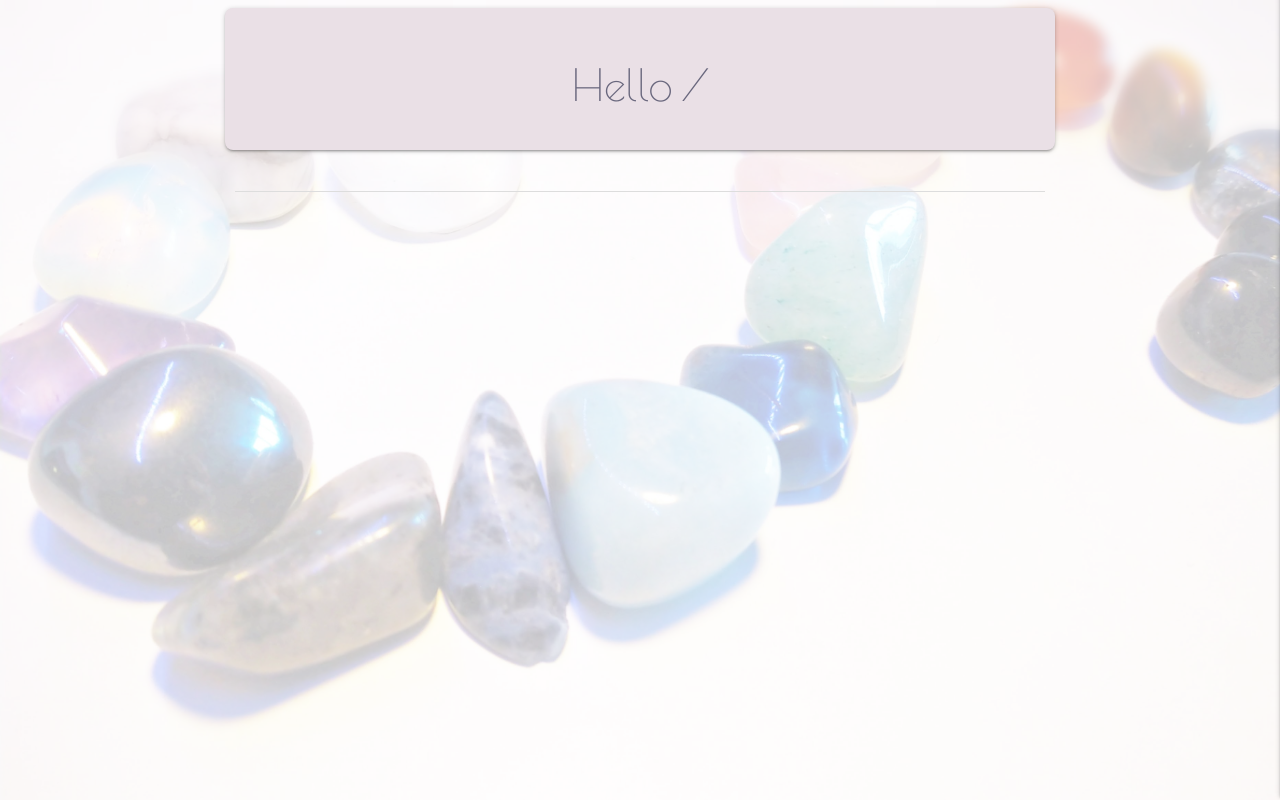
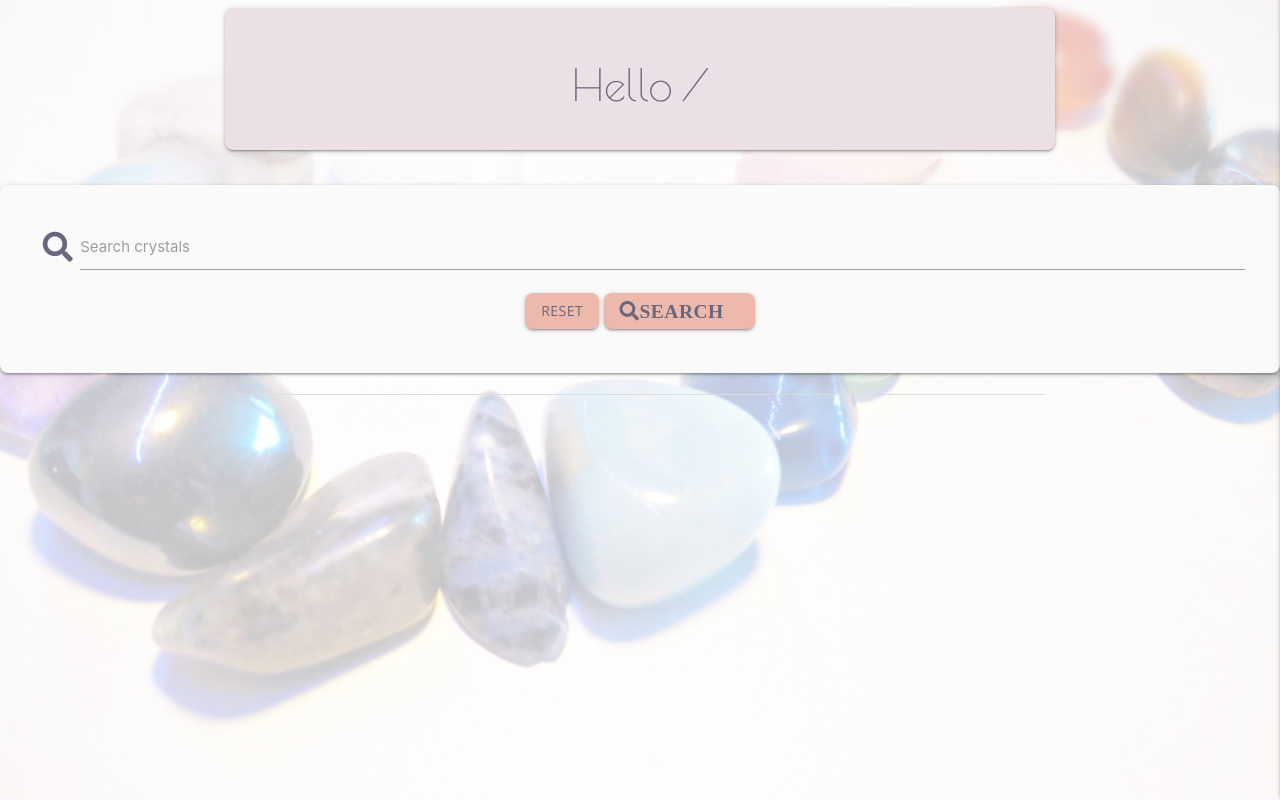
Before and after one commit to Code-Institute-Submissions/Mjau83-myCrystals_AugResub, a Flask app: page /crystals in a window 1280 px wide. Shown: the part 64-864 px from the top of the page. Run offline with Flask 2, Linux system fonts and the light colour scheme; data that the repository does not hold is empty; some libraries are stand-ins or nearby versions.

Commit message:
Create search_form.html and add functionallity

```diff
--- a/app.py
+++ b/app.py
@@ -26,6 +26,13 @@ def index():
 @app.route("/crystals")
 def view_crystals():
     crystals = list(mongo.db.crystals.find())
+    return render_template("pages/crystals.html", crystals=crystals)
+
+
+@app.route("/search", methods=["GET", "POST"])
+def search():
+    query = request.form.get("query")
+    crystals = list(mongo.db.crystals.find({"$text": {"$search": query}}))
     return render_template("pages/crystals.html", crystals=crystals)
 
 
@@ -143,7 +150,7 @@ def edit_crystal(crystal_id):
 
     crystal = mongo.db.crystals.find_one({"_id": ObjectId(crystal_id)})
     chakras = mongo.db.crystals.find().sort("chakras", 1)
-    return render_template("pages/view_crystals.html", crystal=crystal, chakras=chakras)
+    return render_template("pages/edit_crystal.html", crystal=crystal, chakras=chakras)
 
 
 @app.route("/delete_crystal/<crystal_id>")
--- /dev/null
+++ b/templates/components/forms/search_form.html
@@ -0,0 +1,15 @@
+<form action="{{ url_for('search') }}" method="POST" class="col s12 md6">
+    <div class="row center-align">
+        <div class="input-field col s12 md6">
+            <i class="fas fa-search prefix"></i>
+            <input type="text" name="query" id="query" minlength="3" class="validate" required>
+            <label for="query">Search crystals</label>
+        </div>
+        <div class="col s12 md6">
+            <a href="{{ url_for('view_crystals') }}" class="btn">Reset</a>
+            <button type="submit" class="btn">
+                <i class="fas fa-search left">Search</i>
+            </button>
+        </div>
+    </div>
+</form>
--- a/templates/pages/crystals.html
+++ b/templates/pages/crystals.html
@@ -6,6 +6,10 @@
         <div class="opaque-overlay">
             <!-- username won't show properly -->
             {% include "components/profile.html" %}
+            <!-- Search fieald -->
+            <div class="row card-panel grey lighten-5">
+                {% include "components/forms/search_form.html" %}
+            </div>
             <div class="row">
                 <div class="col s12 m8 offset-m2">
                     <ul class="collapsible expandable">
@@ -17,6 +21,7 @@
                                     {{ crystal.crystal_name }}
                                 </h6>
                                 {% if crystal.is_waterproof == "yes" %}
+                                <!-- Icon to specify if the crystal is waterproof and/or sunproof -->
                                 <i class="fas fa-tint tooltipped" id="drop-added" data-position="right"
                                     data-tooltip="Waterproof Crystal"></i>
                                 {% endif %}
@@ -25,6 +30,7 @@
                                     data-tooltip="Sunproof Crystal"></i>
                                 {% endif %}
                             </div>
+                            <!-- Shows all info about the crystal -->
                             <div class="collapsible-body">
                                 <h6>Color: </h6>
                                 <p>{{ crystal.color }}</p>
```
